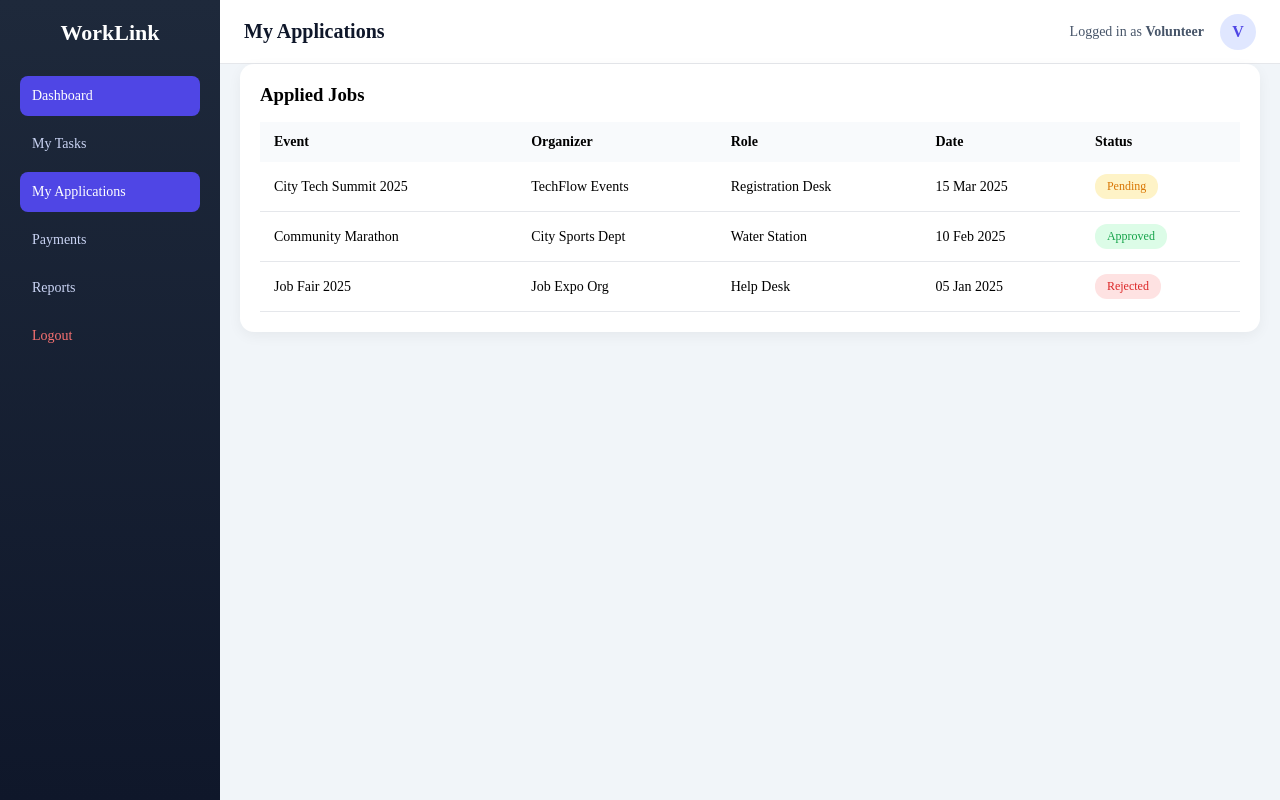
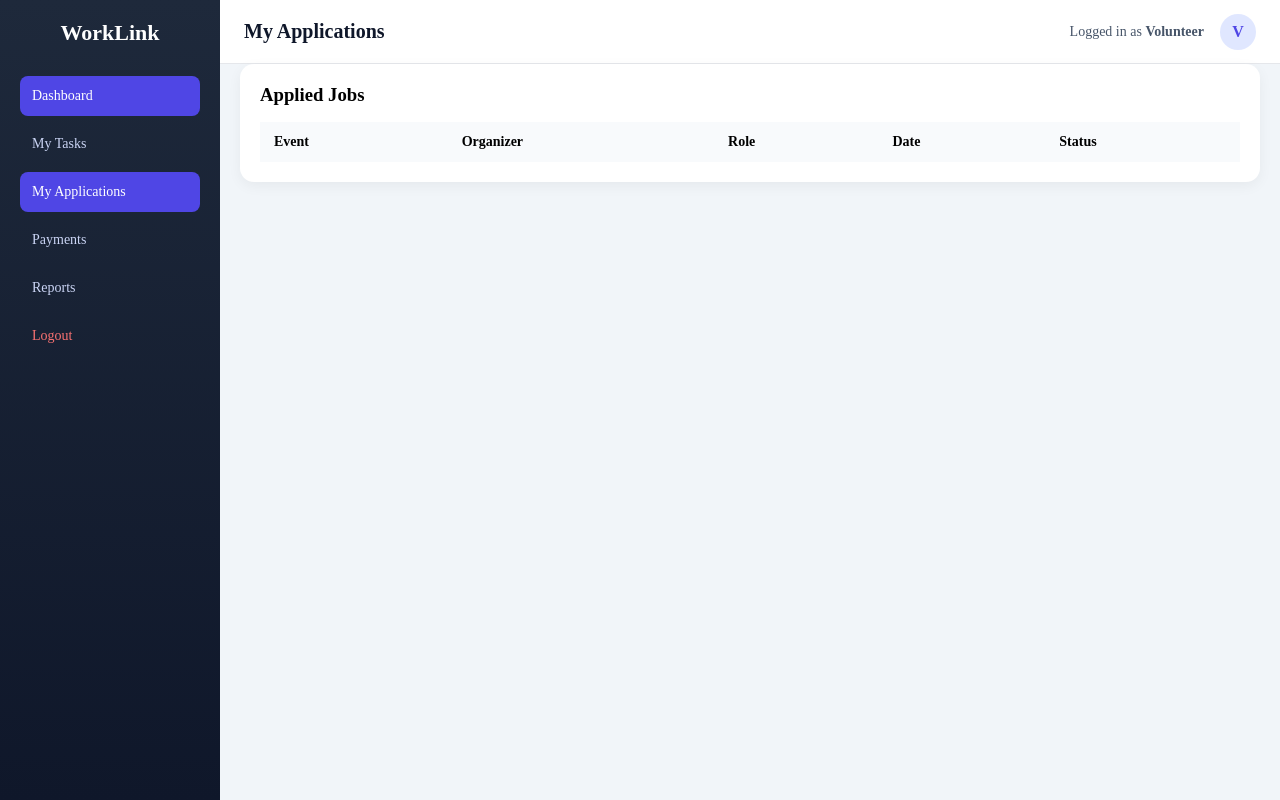
Before and after one commit to AITYCP-Team-6/Project-WorkLink, a React (Create React App) app: page /volunteer/applications in a window 1280 px wide. Built offline with nearby package versions, Linux system fonts and the light colour scheme.

Commit message:
update working

```diff
--- a/src/App.js
+++ b/src/App.js
@@ -22,6 +22,7 @@ import VolunteerPayments from "./dashboards/volunteer/Payments";
 
 /* COMMON */
 import Reports from "./dashboards/common/Reports";
+import OrganizerApplications from "./dashboards/organizer/OrganizerApplications";
 
 function App() {
   return (
@@ -42,6 +43,10 @@ function App() {
       <Route path="/organizer/create-event" element={<CreateEvent />} />
       <Route path="/organizer/payments" element={<OrganizerPayments />} />
       <Route path="/organizer/reports" element={<Reports role="organizer" />} />
+      <Route
+        path="/organizer/applications"
+        element={<OrganizerApplications />}
+      />
 
       {/* VOLUNTEER */}
       <Route path="/volunteer" element={<VolunteerDashboard />} />
--- a/src/components/Sidebar.jsx
+++ b/src/components/Sidebar.jsx
@@ -48,6 +48,12 @@ const Sidebar = ({ role }) => {
               </NavLink>
             </li>
             <li>
+              <NavLink to="/organizer/applications" className="nav-link">
+                Applications
+              </NavLink>
+            </li>
+
+            <li>
               <NavLink to="/organizer/payments" className="nav-link">
                 Payments
               </NavLink>
--- /dev/null
+++ b/src/context/VolunteerContext.jsx
@@ -0,0 +1,56 @@
+import { createContext, useContext, useState } from "react";
+
+const VolunteerContext = createContext();
+
+export const VolunteerProvider = ({ children }) => {
+  const [applications, setApplications] = useState([]);
+  const [tasks, setTasks] = useState([]);
+
+  const applyForEvent = (evt) => {
+    setApplications((prev) => [
+      ...prev,
+      {
+        id: evt.id,
+        event: evt.title,
+        organizer: evt.org,
+        role: "Volunteer",
+        date: evt.date,
+        hours: 8,
+        status: "pending",
+      },
+    ]);
+  };
+
+  const approveApplication = (id) => {
+    const approvedApp = applications.find((app) => app.id === id);
+    if (!approvedApp) return;
+
+    setTasks((prev) => [...prev, { ...approvedApp, status: "active" }]);
+
+    setApplications((prev) => prev.filter((app) => app.id !== id));
+  };
+
+  const markTaskCompleted = (id) => {
+    setTasks((prev) =>
+      prev.map((task) =>
+        task.id === id ? { ...task, status: "completed" } : task,
+      ),
+    );
+  };
+
+  return (
+    <VolunteerContext.Provider
+      value={{
+        applications,
+        tasks,
+        applyForEvent,
+        approveApplication,
+        markTaskCompleted,
+      }}
+    >
+      {children}
+    </VolunteerContext.Provider>
+  );
+};
+
+export const useVolunteer = () => useContext(VolunteerContext);
--- /dev/null
+++ b/src/dashboards/organizer/OrganizerApplications.jsx
@@ -0,0 +1,65 @@
+import Sidebar from "../../components/Sidebar";
+import Navbar from "../../components/Navbar";
+import "../../styles/layout.css";
+import { useVolunteer } from "../../context/VolunteerContext";
+
+const OrganizerApplications = () => {
+  const { applications, approveApplication } = useVolunteer();
+
+  return (
+    <div className="app-layout">
+      <Sidebar role="organizer" />
+
+      <div className="content-area">
+        <Navbar role="Organizer" title="Volunteer Applications" />
+
+        <div className="table-card">
+          <h3>Pending Applications</h3>
+
+          {applications.length === 0 ? (
+            <p>No pending applications.</p>
+          ) : (
+            <div className="table-wrapper">
+              <table>
+                <thead>
+                  <tr>
+                    <th>Event</th>
+                    <th>Volunteer Role</th>
+                    <th>Date</th>
+                    <th>Hours</th>
+                    <th>Status</th>
+                    <th>Action</th>
+                  </tr>
+                </thead>
+
+                <tbody>
+                  {applications.map((app) => (
+                    <tr key={app.id}>
+                      <td>{app.event}</td>
+                      <td>{app.role}</td>
+                      <td>{app.date}</td>
+                      <td>{app.hours}</td>
+                      <td>
+                        <span className="status pending">Pending</span>
+                      </td>
+                      <td>
+                        <button
+                          className="btn approve"
+                          onClick={() => approveApplication(app.id)}
+                        >
+                          Approve
+                        </button>
+                      </td>
+                    </tr>
+                  ))}
+                </tbody>
+              </table>
+            </div>
+          )}
+        </div>
+      </div>
+    </div>
+  );
+};
+
+export default OrganizerApplications;
--- a/src/dashboards/volunteer/MyApplications.jsx
+++ b/src/dashboards/volunteer/MyApplications.jsx
@@ -2,34 +2,10 @@ import Sidebar from "../../components/Sidebar";
 import Navbar from "../../components/Navbar";
 import "../../styles/layout.css";
 import "./MyApplications.css";
+import { useVolunteer } from "../../context/VolunteerContext";
 
 const MyApplications = () => {
-  const applications = [
-    {
-      id: 1,
-      event: "City Tech Summit 2025",
-      organizer: "TechFlow Events",
-      role: "Registration Desk",
-      date: "15 Mar 2025",
-      status: "pending",
-    },
-    {
-      id: 2,
-      event: "Community Marathon",
-      organizer: "City Sports Dept",
-      role: "Water Station",
-      date: "10 Feb 2025",
-      status: "approved",
-    },
-    {
-      id: 3,
-      event: "Job Fair 2025",
-      organizer: "Job Expo Org",
-      role: "Help Desk",
-      date: "05 Jan 2025",
-      status: "rejected",
-    },
-  ];
+  const { applications } = useVolunteer();
 
   return (
     <div className="app-layout">
@@ -60,20 +36,9 @@ const MyApplications = () => {
                   <tr key={app.id}>
                     <td>{app.event}</td>
                     <td>{app.organizer}</td>
-                    <td>{app.role}</td>
                     <td>{app.date}</td>
                     <td>
-                      <span
-                        className={`status ${
-                          app.status === "approved"
-                            ? "approved"
-                            : app.status === "rejected"
-                              ? "rejected"
-                              : "pending"
-                        }`}
-                      >
-                        {app.status}
-                      </span>
+                      <span className="status pending">pending</span>
                     </td>
                   </tr>
                 ))}
--- a/src/dashboards/volunteer/MyTasks.jsx
+++ b/src/dashboards/volunteer/MyTasks.jsx
@@ -1,38 +1,11 @@
-import { useState } from "react";
 import Sidebar from "../../components/Sidebar";
 import Navbar from "../../components/Navbar";
 import "../../styles/layout.css";
 import "./MyTasks.css";
+import { useVolunteer } from "../../context/VolunteerContext";
 
 const MyTasks = () => {
-  const [tasks, setTasks] = useState([
-    {
-      id: 1,
-      event: "City Tech Summit 2025",
-      organizer: "TechFlow Events",
-      role: "Registration Desk",
-      date: "15 Mar 2025",
-      hours: 8,
-      status: "active",
-    },
-    {
-      id: 2,
-      event: "Community Marathon",
-      organizer: "City Sports Dept",
-      role: "Water Station",
-      date: "10 Feb 2025",
-      hours: 10,
-      status: "completed",
-    },
-  ]);
-
-  const markCompleted = (id) => {
-    setTasks((prev) =>
-      prev.map((task) =>
-        task.id === id ? { ...task, status: "completed" } : task,
-      ),
-    );
-  };
+  const { tasks, markTaskCompleted } = useVolunteer();
 
   return (
     <div className="app-layout">
@@ -42,10 +15,12 @@ const MyTasks = () => {
         {/* NAVBAR */}
         <Navbar role="Volunteer" title="My Tasks" />
 
-        {/* TASKS TABLE */}
         <div className="table-card my-tasks">
           <h3>Assigned Tasks</h3>
 
+          {tasks.length === 0 ? (
+            <p>No tasks assigned yet.</p>
+          ) : (
             <div className="table-wrapper">
               <table>
                 <thead>
@@ -81,7 +56,7 @@ const MyTasks = () => {
                         {task.status === "active" ? (
                           <button
                             className="btn complete"
-                          onClick={() => markCompleted(task.id)}
+                            onClick={() => markTaskCompleted(task.id)}
                           >
                             Mark Completed
                           </button>
@@ -94,6 +69,7 @@ const MyTasks = () => {
                 </tbody>
               </table>
             </div>
+          )}
         </div>
       </div>
     </div>
--- a/src/index.js
+++ b/src/index.js
@@ -4,14 +4,16 @@ import App from "./App";
 import { BrowserRouter } from "react-router-dom";
 import { AuthProvider } from "./auth/AuthContext";
 import { EventProvider } from "./context/EventContext";
-
+import { VolunteerProvider } from "./context/VolunteerContext";
 const root = ReactDOM.createRoot(document.getElementById("root"));
 
 root.render(
   <BrowserRouter>
     <AuthProvider>
       <EventProvider>
-        <App />
+        <VolunteerProvider>
+          <App />
+        </VolunteerProvider>
       </EventProvider>
     </AuthProvider>
   </BrowserRouter>,
```
Also changed, not shown: src/dashboards/volunteer/VolunteerDashboard.jsx (+13 -21 lines). Lines whose indentation alone changed are shown as unchanged.
